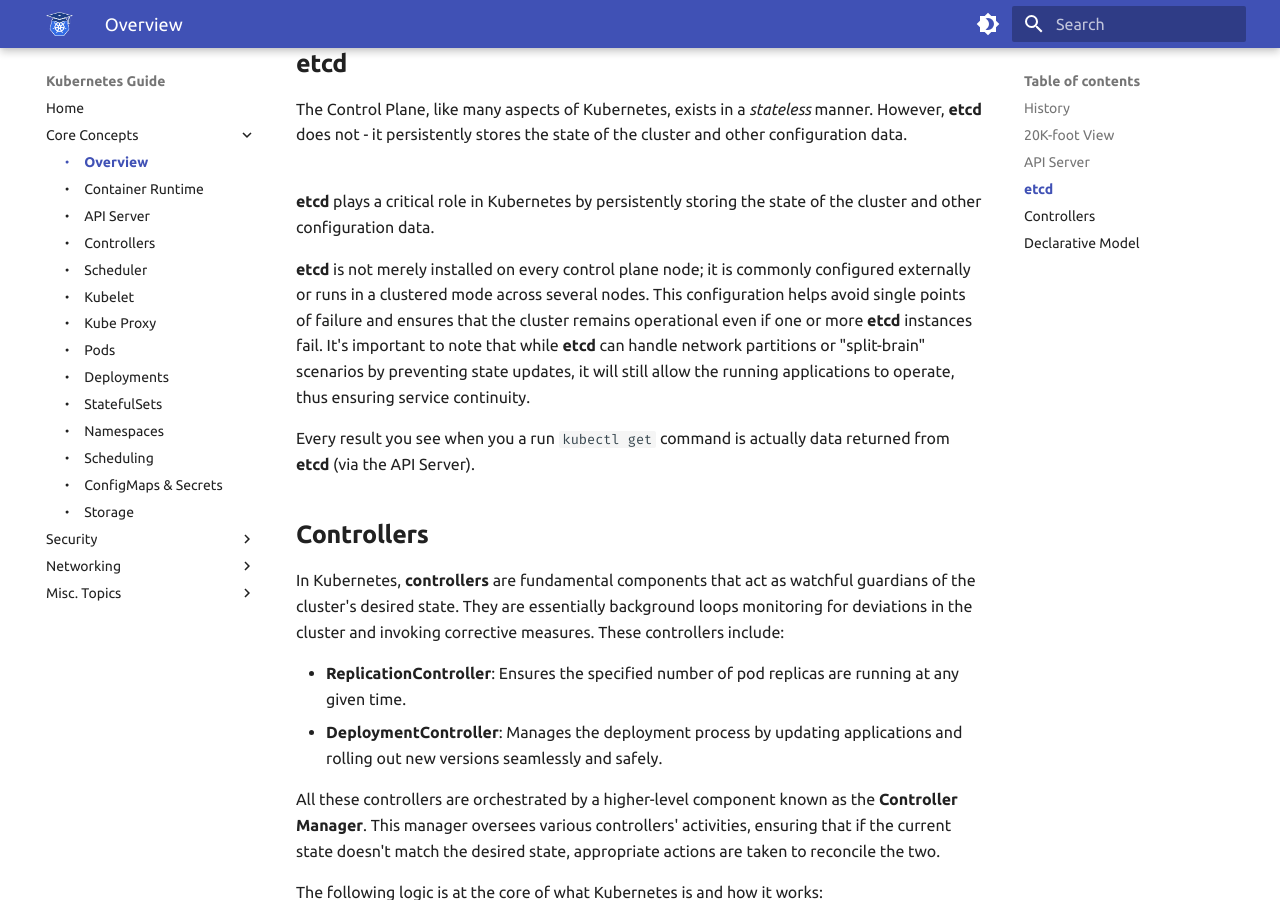
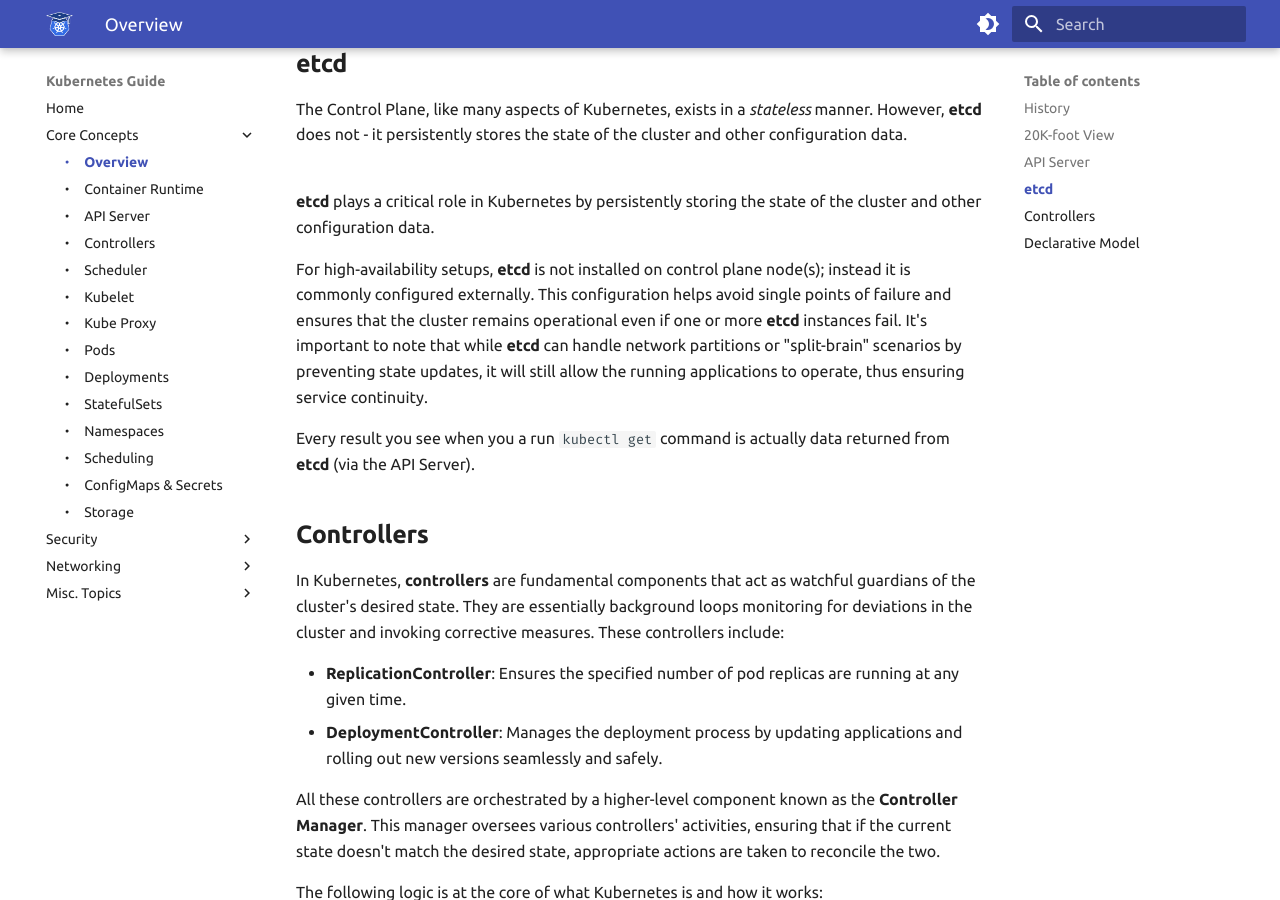
Before and after one commit to Braundo/kubernetes-guide, an MkDocs documentation site: the page built from docs/core-concepts/overview.md, in a window 1280 px wide and 900 px high, scrolled down 1480 px. Built offline with MkDocs 1.6.1 and Material for MkDocs 9.7.7, drawn with Linux system fonts in a browser that asks for light colours.

Commit message:
Update overview.md

```diff
--- a/docs/core-concepts/overview.md
+++ b/docs/core-concepts/overview.md
@@ -42,7 +42,7 @@ The Control Plane, like many aspects of Kubernetes, exists in a *stateless* mann
 **etcd** plays a critical role in Kubernetes by persistently storing the state of the cluster and other configuration data.
 <br>
 
-**etcd** is not merely installed on every control plane node; it is commonly configured externally or runs in a clustered mode across several nodes. This configuration helps avoid single points of failure and ensures that the cluster remains operational even if one or more **etcd** instances fail. It's important to note that while **etcd** can handle network partitions or "split-brain" scenarios by preventing state updates, it will still allow the running applications to operate, thus ensuring service continuity.
+For high-availability setups, **etcd** is not installed on control plane node(s); instead it is commonly configured externally. This configuration helps avoid single points of failure and ensures that the cluster remains operational even if one or more **etcd** instances fail. It's important to note that while **etcd** can handle network partitions or "split-brain" scenarios by preventing state updates, it will still allow the running applications to operate, thus ensuring service continuity.
 <br>
 
 Every result you see when you a run `kubectl get` command is actually data returned from **etcd** (via the API Server).
```
